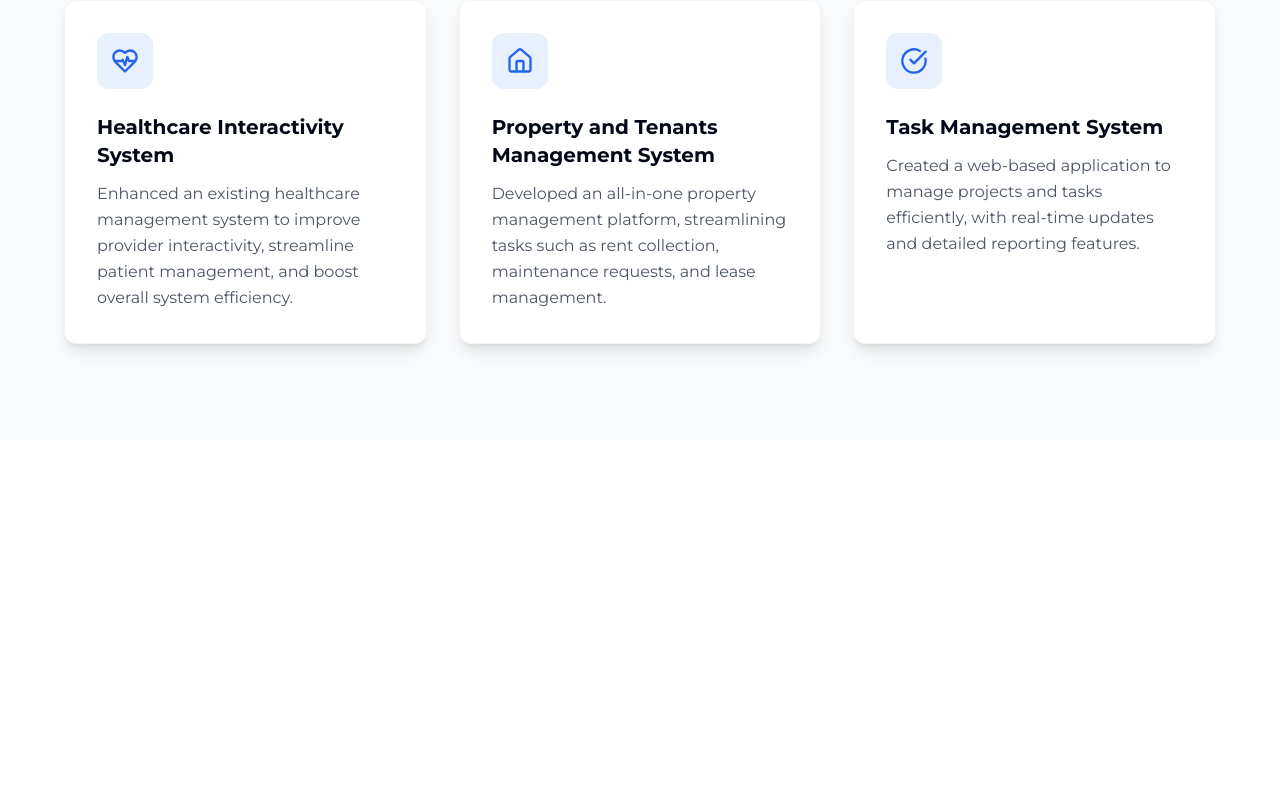
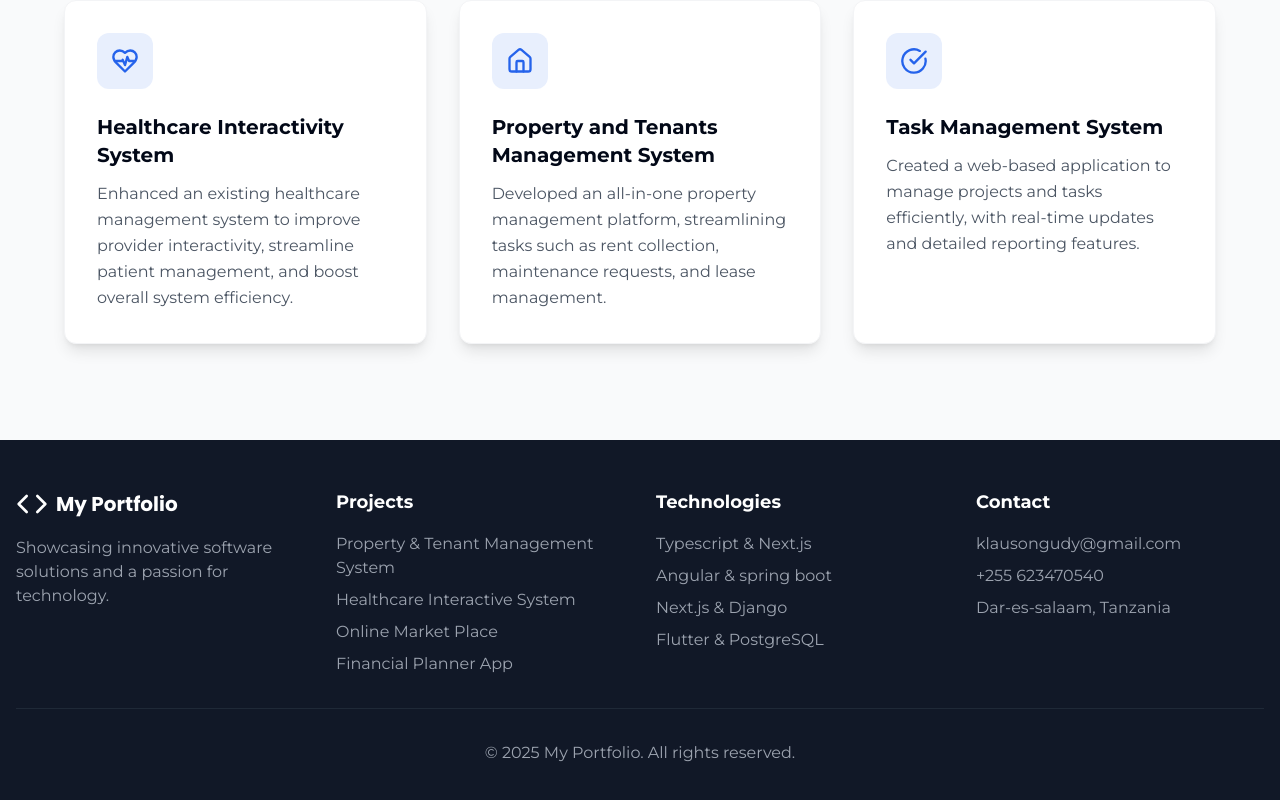
Before and after one commit to klaus-gudy/showcase, a Next.js app: page / in a window 1280 px wide. Shown: the part 1984-2784 px from the top of the page. Before the commit the page ends 2424 px from the top, so only its background shows below. Built offline with nearby package versions, Linux system fonts and the light colour scheme.

Commit message:
✨Feat: Add Footer component and update Header title

```diff
--- a/app/page.tsx
+++ b/app/page.tsx
@@ -1,4 +1,5 @@
 import AboutMeSection from "@/components/core/AboutMeSection";
+import Footer from "@/components/core/Footer";
 import Header from "@/components/core/Header";
 import HeroSection from "@/components/core/HeroSection";
 import ProjectSection from "@/components/core/ProjectSection";
@@ -8,14 +9,10 @@ export default function Home() {
     <div className="min-h-screen bg-white">
       <Header />
       <main>
-      <HeroSection />
-      <AboutMeSection />
-      <ProjectSection />
-        {/* experience */}
-        {/* education and certificates */}
-        {/* testimonials and teams */}
-        {/* contact */}
-        {/* footer */}
+        <HeroSection />
+        <AboutMeSection />
+        <ProjectSection />
+        <Footer />
       </main>
     </div>
   );
--- /dev/null
+++ b/components/core/Footer.tsx
@@ -0,0 +1,52 @@
+import { Code } from "lucide-react";
+
+const Footer = () => {
+  return (
+    <footer className="bg-gray-900 text-white py-12">
+      <div className="container mx-auto px-4">
+        <div className="grid grid-cols-1 md:grid-cols-4 gap-8">
+          <div>
+            <div className="flex items-center gap-2 mb-4">
+              <Code className="h-8 w-8 text-primary-light" />
+              <span className="font-heading text-xl font-bold">My Portfolio</span>
+            </div>
+            <p className="text-gray-400">
+              Showcasing innovative software solutions and a passion for technology.
+            </p>
+          </div>
+          <div>
+            <h4 className="font-bold text-lg mb-4">Projects</h4>
+            <ul className="space-y-2 text-gray-400">
+              <li>Property & Tenant Management System</li>
+              <li>Healthcare Interactive System</li>
+              <li>Online Market Place</li>
+              <li>Financial Planner App</li>
+            </ul>
+          </div>
+          <div>
+            <h4 className="font-bold text-lg mb-4">Technologies</h4>
+            <ul className="space-y-2 text-gray-400">
+              <li>Typescript & Next.js</li>
+              <li>Angular & spring boot</li>
+              <li>Next.js & Django</li>
+              <li>Flutter & PostgreSQL</li>
+            </ul>
+          </div>
+          <div>
+            <h4 className="font-bold text-lg mb-4">Contact</h4>
+            <ul className="space-y-2 text-gray-400">
+              <li>klausongudy@gmail.com</li>
+              <li>+255 623470540</li>
+              <li>Dar-es-salaam, Tanzania</li>
+            </ul>
+          </div>
+        </div>
+        <div className="border-t border-gray-800 mt-8 pt-8 text-center text-gray-400">
+          <p>&copy; {new Date().getFullYear()} My Portfolio. All rights reserved.</p>
+        </div>
+      </div>
+    </footer>
+  );
+};
+
+export default Footer;
--- a/components/core/Header.tsx
+++ b/components/core/Header.tsx
@@ -7,7 +7,7 @@ const Header = () => {
       <div className="container mx-auto px-4 py-4 flex items-center justify-between">
         <div className="flex items-center gap-2">
           <Code className="h-8 w-8 text-primary" />
-          <span className="font-heading text-xl font-bold text-primary">Showcase</span>
+          <span className="font-heading text-xl font-bold text-primary">My portifolio</span>
         </div>
         <nav className="hidden md:flex items-center gap-8">
           <a href="#about" className="text-gray-600 hover:text-primary">About Me</a>
```
